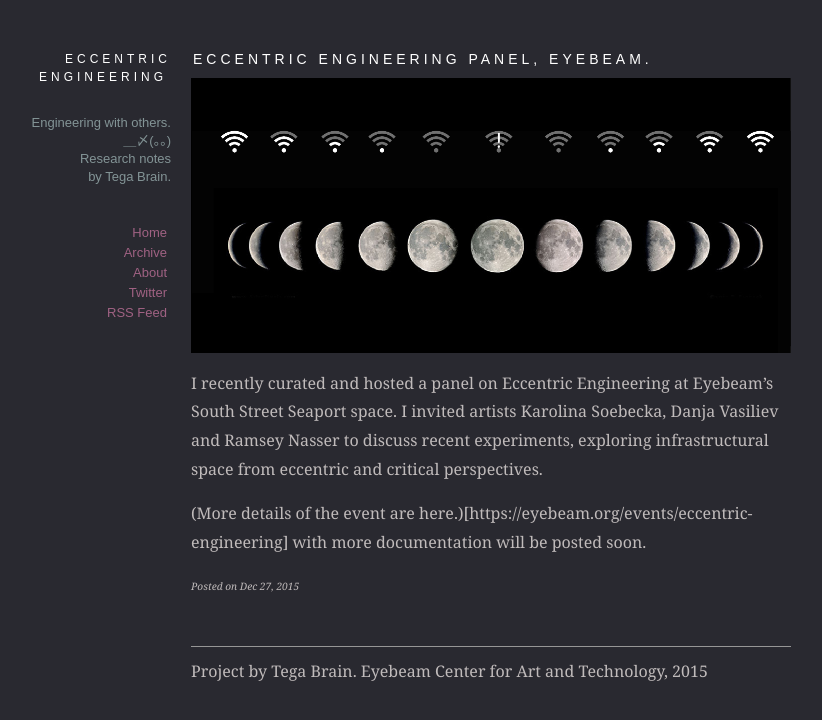
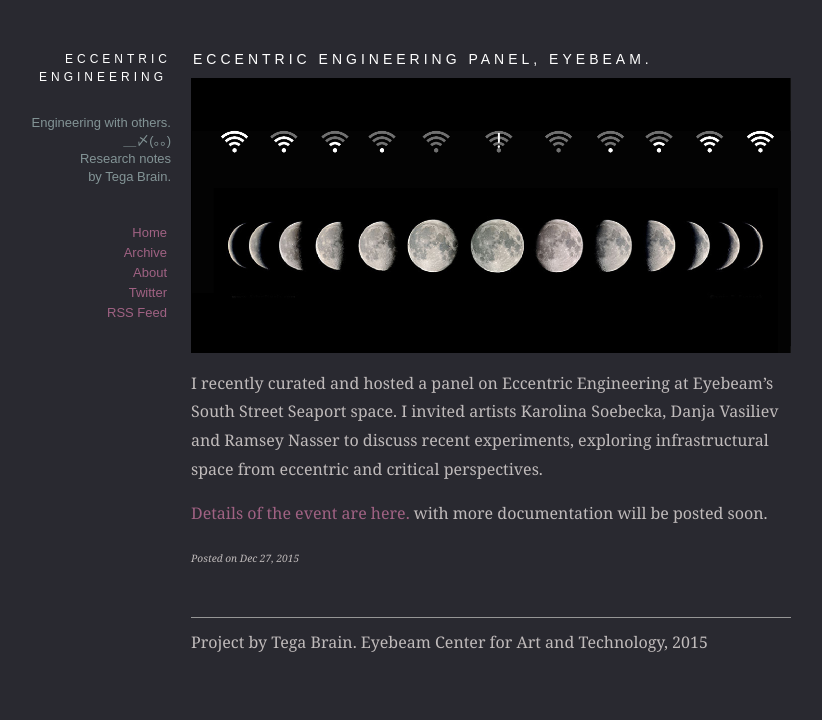
Before and after one commit to eccentricengineering/eccentricengineering.github.io, a Jekyll site: the page built from _posts/2015-12-28-EccentricPanel.md, in a window 1280 px wide. Shown: the top 720 px of the page, without its empty margins (149-971 px from the left). Built offline with Jekyll 4.4.1, drawn with Linux system fonts in a browser that asks for light colours; nearby versions of some CDN libraries.

Commit message:
panel post

```diff
--- a/_posts/2015-12-28-EccentricPanel.md
+++ b/_posts/2015-12-28-EccentricPanel.md
@@ -9,4 +9,4 @@ cover:
 
 I recently curated and hosted a panel on Eccentric Engineering at Eyebeam's South Street Seaport space. I invited artists Karolina Soebecka, Danja Vasiliev and Ramsey Nasser to discuss recent experiments, exploring infrastructural space from eccentric and critical perspectives.
 
-(More details of the event are here.)[https://eyebeam.org/events/eccentric-engineering] with more documentation will be posted soon.
+[Details of the event are here.](https://eyebeam.org/events/eccentric-engineering) with more documentation will be posted soon.
```
Also changed, not shown: _posts/2015-08-31-ReadingsCoexistence.md (+1 -1 lines).
